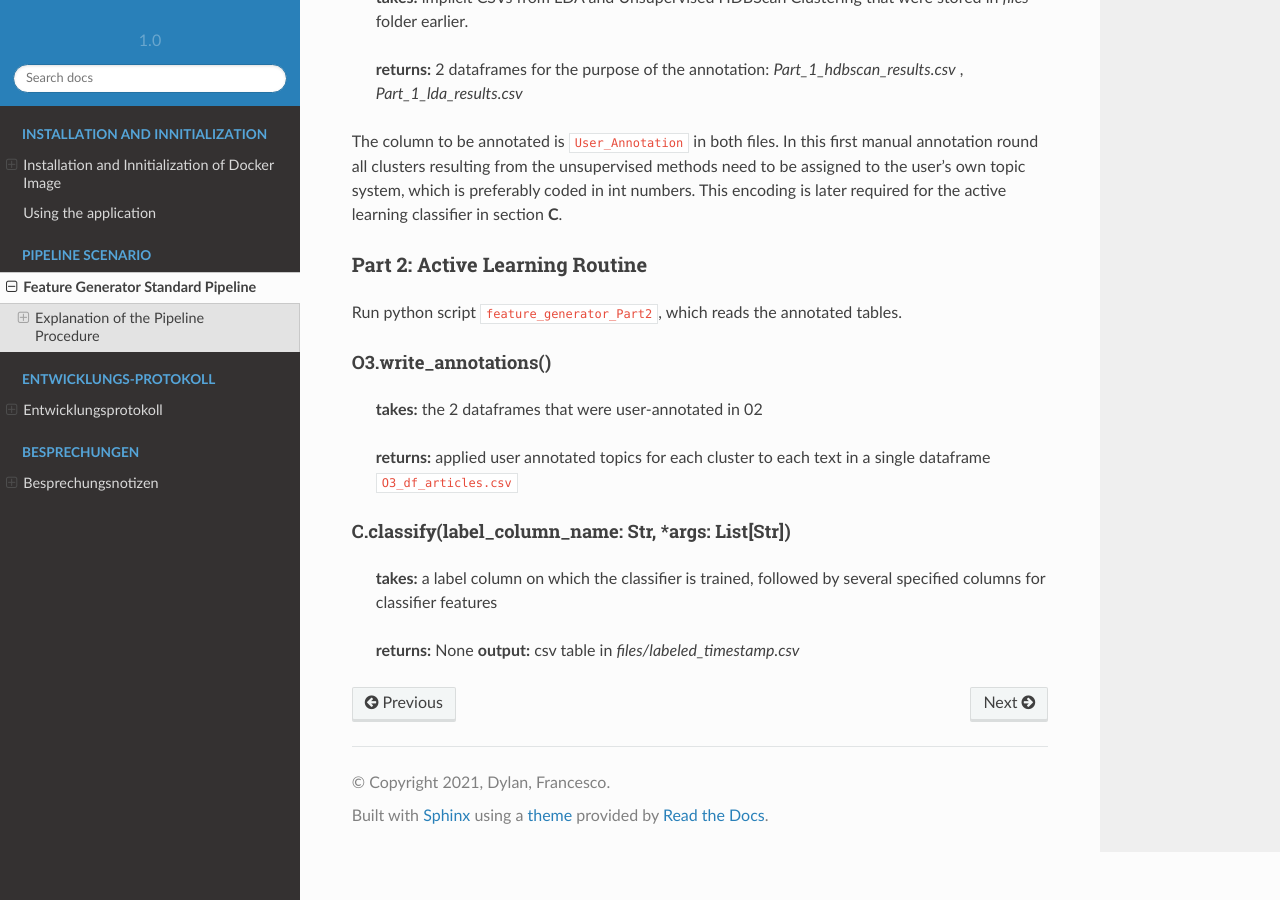
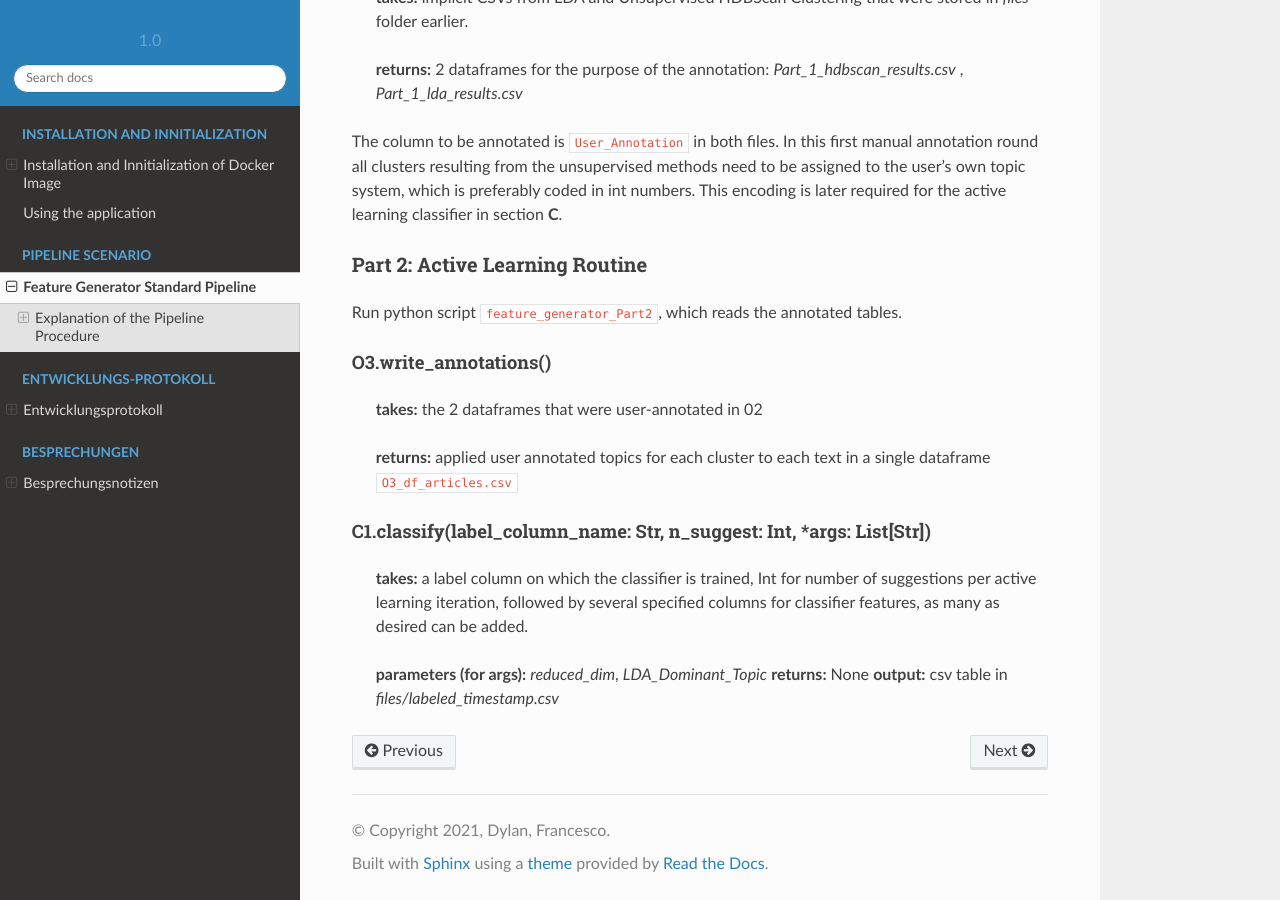
Before and after one commit to klemptner/dokumentation_feature_generator, a Sphinx documentation site: the page built from docs/source/docs/README_V1.md, in a window 1280 px wide and 900 px high, scrolled down 3088 px. Built offline with Sphinx 7.4.7 and the Read the Docs theme 2.0.0, drawn with Linux system fonts in a browser that asks for light colours.

Commit message:
changed C1

```diff
--- a/docs/source/docs/README_V1.md
+++ b/docs/source/docs/README_V1.md
@@ -89,8 +89,9 @@ Run python script `feature_generator_Part2`, which reads the annotated tables.
 >
 > **returns:** applied user annotated topics for each cluster to each text in a single dataframe `O3_df_articles.csv`
 
-#### C.classify(label_column_name: Str, *args: List[Str])
-> **takes:** a label column on which the classifier is trained, followed by several specified columns for classifier features
+#### C1.classify(label_column_name: Str, n_suggest: Int, *args: List[Str])
+> **takes:**  a label column on which the classifier is trained, Int for number of suggestions per active learning iteration, followed by several specified columns for classifier features, as many as desired can be added.
 >
+> **parameters (for args):** *reduced_dim*, *LDA_Dominant_Topic*
 > **returns:** None
 > **output:** csv table in *files/labeled_timestamp.csv*
```
